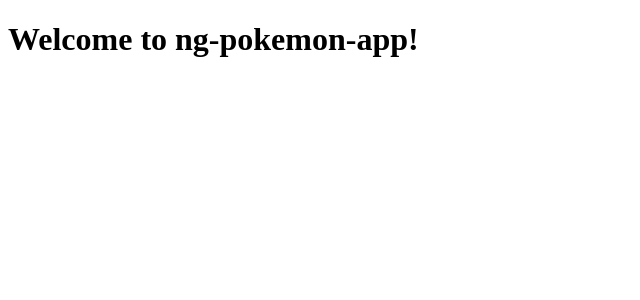
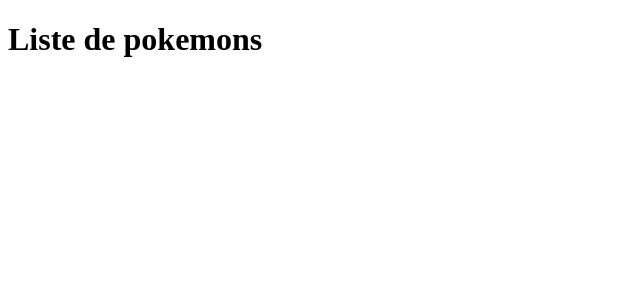
Before and after one commit to LacombeTr/pokemonApp, an Angular app: page / in a window 1280 px wide. Shown: the top 300 px of the page, without its empty margins (0-640 px from the left). Built offline with nearby package versions, Linux system fonts and the light colour scheme.

Commit message:
Added pokemon little database, plus base of the app

```diff
--- a/src/app/app.component.ts
+++ b/src/app/app.component.ts
@@ -1,14 +1,24 @@
-import { Component } from '@angular/core';
+import { Component, OnInit } from '@angular/core';
+import { POKEMONS } from './mock-pokemons'; // on importe la variable 'POKEMONS' depuis Mock-Pokemon (c'est un tableau)
+import { Pokemon } from './pokemon'; // on importe le type (d'objet) 'pokemon' depuis
 
 @Component({
   selector: 'app-root',
   template: `
-    <h1>Welcome to {{title}}!</h1>
+    <h1>Liste de pokemons</h1>`,
+})
 
-    <router-outlet />
-  `,
-  styles: []
-})
-export class AppComponent {
-  title = 'ng-pokemon-app';
+export class AppComponent implements OnInit{
+
+  pokemonList: Pokemon[] = POKEMONS; //on dit que la variable 'pokemonList' est égale a la variable importée 'POKEMONS'
+                                     //et que elle ne peut être que de type 'Pokemon'
+
+  ngOnInit() {
+    console.table(this.pokemonList);
+    this.selectPokemon(this.pokemonList[5]) // on passe a la methode le 5eme objet du tableau 'pokemonList'
+  }
+
+  selectPokemon(pokemon: Pokemon){                      // J'indique que l'objet passé a la méthode est de type 'Pokemon'
+    console.log(`Vous avez cliqué sur ${pokemon.name}`); // on va chercher l'attribut 'name' de l'objet 'pokemon'
+  }
 }
--- /dev/null
+++ b/src/app/mock-pokemons.ts
@@ -0,0 +1,112 @@
+import { Pokemon } from "./pokemon";
+
+export const POKEMONS: Pokemon[] = [
+    {
+        id: 1,
+        name: "Bulbizarre",
+        hp: 25,
+        cp: 5,
+        picture: "https://assets.pokemon.com/assets/cms2/img/pokedex/detail/001.png",
+        types: ["Plante", "Poison"],
+        created: new Date()
+    },
+    {
+        id: 2,
+        name: "Salamèche",
+        hp: 28,
+        cp: 6,
+        picture: "https://assets.pokemon.com/assets/cms2/img/pokedex/detail/004.png",
+        types: ["Feu"],
+        created: new Date()
+    },
+    {
+        id: 3,
+        name: "Carapuce",
+        hp: 21,
+        cp: 4,
+        picture: "https://assets.pokemon.com/assets/cms2/img/pokedex/detail/007.png",
+        types: ["Eau"],
+        created: new Date()
+    },
+    {
+        id: 4,
+        name: "Aspicot",
+        hp: 16,
+        cp: 2,
+        picture: "https://assets.pokemon.com/assets/cms2/img/pokedex/detail/013.png",
+        types: ["Insecte", "Poison"],
+        created: new Date()
+    },
+    {
+        id: 5,
+        name: "Roucool",
+        hp: 30,
+        cp: 7,
+        picture: "https://assets.pokemon.com/assets/cms2/img/pokedex/detail/016.png",
+        types: ["Normal", "Vol"],
+        created: new Date()
+    },
+    {
+        id: 6,
+        name: "Rattata",
+        hp: 18,
+        cp: 6,
+        picture: "https://assets.pokemon.com/assets/cms2/img/pokedex/detail/019.png",
+        types: ["Normal"],
+        created: new Date()
+    },
+    {
+        id: 7,
+        name: "Piafabec",
+        hp: 14,
+        cp: 5,
+        picture: "https://assets.pokemon.com/assets/cms2/img/pokedex/detail/021.png",
+        types: ["Normal", "Vol"],
+        created: new Date()
+    },
+    {
+        id: 8,
+        name: "Abo",
+        hp: 16,
+        cp: 4,
+        picture: "https://assets.pokemon.com/assets/cms2/img/pokedex/detail/023.png",
+        types: ["Poison"],
+        created: new Date()
+    },
+    {
+        id: 9,
+        name: "Pikachu",
+        hp: 21,
+        cp: 7,
+        picture: "https://assets.pokemon.com/assets/cms2/img/pokedex/detail/025.png",
+        types: ["Electrik"],
+        created: new Date()
+    },
+    {
+        id: 10,
+        name: "Sabelette",
+        hp: 19,
+        cp: 3,
+        picture: "https://assets.pokemon.com/assets/cms2/img/pokedex/detail/027.png",
+        types: ["Normal"],
+        created: new Date()
+    },
+    {
+        id: 11,
+        name: "Mélofée",
+        hp: 25,
+        cp: 5,
+        picture: "https://assets.pokemon.com/assets/cms2/img/pokedex/detail/035.png",
+        types: ["Fée"],
+        created: new Date()
+    },
+    {
+        id: 12,
+        name: "Goupix",
+        hp: 17,
+        cp: 8,
+        picture: "https://assets.pokemon.com/assets/cms2/img/pokedex/detail/037.png",
+        types: ["Feu"],
+        created: new Date()
+    }
+];
--- /dev/null
+++ b/src/app/pokemon.ts
@@ -0,0 +1,9 @@
+export class Pokemon {
+    id: number;
+    name: string;
+    hp: number;
+    cp: number;
+    picture: string;
+    types: string[];
+    created: Date;
+}
--- a/tsconfig.json
+++ b/tsconfig.json
@@ -4,6 +4,7 @@
   "compilerOptions": {
     "outDir": "./dist/out-tsc",
     "strict": true,
+    "strictPropertyInitialization": false,
     "noImplicitOverride": true,
     "noPropertyAccessFromIndexSignature": true,
     "noImplicitReturns": true,
```
